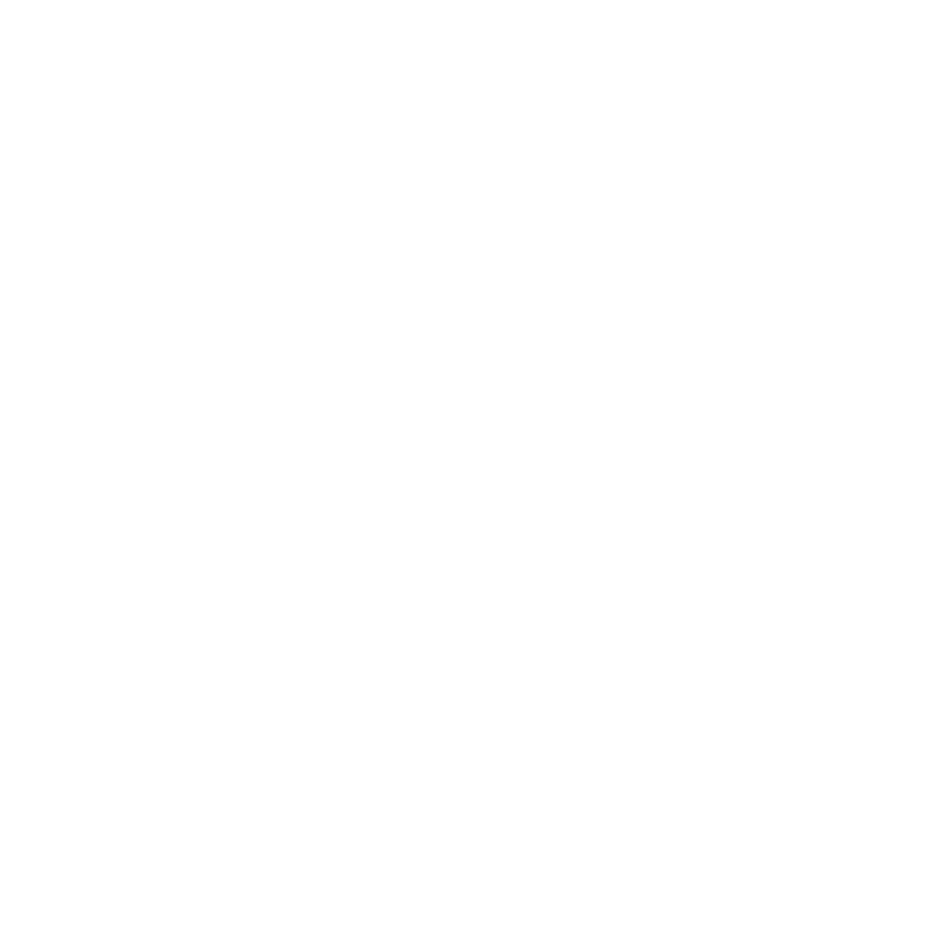
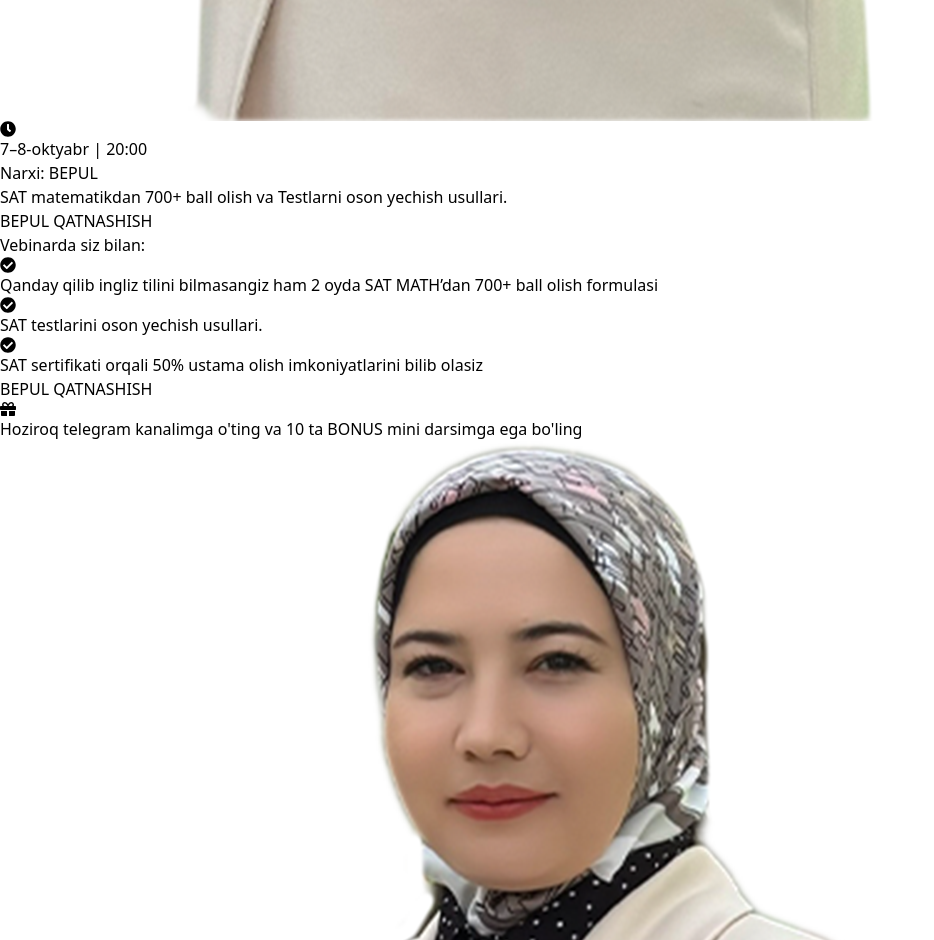
Before and after one commit to MamurovDilmurod/EsseMaster, a React (Vite) app: page / in a window 1280 px wide. Shown: the part 1440-2380 px from the top of the page, without its empty margins (0-934 px from the left). Before the commit the page ends 1364 px from the top, so only its background shows below. Built offline with nearby package versions, Linux system fonts and the light colour scheme.

Commit message:
Update assets, links, and text

```diff
--- a/index.html
+++ b/index.html
@@ -1,13 +1,16 @@
 <!doctype html>
 <html lang="en">
+
 <head>
   <meta charset="UTF-8" />
   <link rel="icon" type="image/svg+xml" href="/vite.svg" />
   <meta name="viewport" content="width=device-width, initial-scale=1.0" />
-    <title>project2</title>
+  <title>Sat Master</title>
 </head>
+
 <body>
   <div id="root"></div>
   <script type="module" src="/src/main.jsx"></script>
 </body>
+
 </html>
--- a/src/components/Header.jsx
+++ b/src/components/Header.jsx
@@ -1,16 +1,16 @@
 import React from "react";
 import { FaCheckCircle, FaClock, FaGift } from "react-icons/fa";
-import image from "../assets/mentor.avif";
+import image from "../assets/IMG_2738.png";
 
 const Header = () => {
     return (
         <header className="w-full bg-white font-thin">
-            <div className="max-w-7xl mx-auto px-6 py-10 grid md:grid-cols-2 gap-12 items-center">
+            <div className="max-w-7xl mx-auto px-6 py-10 grid md:grid-cols-2 md:gap-12 gap-6 items-center">
                 {/* --- MOBIL TEPA BLOK: SANA & NARX BIR QATOR --- */}
                 <div className="md:hidden flex justify-center items-center gap-6 bg-white shadow-md p-2 rounded-xl mb-1 w-full">
                     <p className="flex items-center gap-2 text-lg text-gray-700 font-medium">
                         <FaClock className="text-blue-600 font-semibold" />
-                        29-30-sentabr | 20:00
+                        7–8-oktyabr | 20:00
                     </p>
                     {/* <p className="text-lg text-gray-700 font-medium">
                         Narxi: <span className="text-blue-600 font-bold">BEPUL</span>
@@ -27,13 +27,24 @@
                     />
                 </div>
 
+                {/* Mobileda btn
+                <a
+                    href="https://t.me/+gpMBfd7Ka29iYWMy"
+                    target="_blank"
+                    rel="noopener noreferrer"
+                    className=" justify-center px-8 py-3 bg-blue-500 text-white text-base font-semibold rounded-lg
+                       hover:bg-blue-600 transition-all duration-200 transform hover:scale-105 text-center md:hidden flex"
+                >
+                    BEPUL QATNASHISH
+                </a> */}
+
                 {/* LEFT CONTENT */}
                 <div className="space-y-8">
                     {/* Date & Price DESKTOP ONLY */}
                     <div className="hidden md:flex flex-wrap gap-6 text-gray-700 font-medium">
                         <p className="flex items-center gap-2 text-lg md:text-xl">
                             <FaClock className="text-blue-600" />
-                            29-30-sentabr | 20:00
+                            7–8-oktyabr | 20:00
                         </p>
                         <p className="flex items-center gap-2 text-lg md:text-xl">
                             Narxi: <span className="text-blue-600 font-bold">BEPUL</span>
@@ -42,41 +53,53 @@
 
                     {/* Title */}
                     <h1 className="text-2xl sm:text-3xl md:text-5xl font-extrabold text-gray-900 leading-tight md:leading-snug">
-                        Esse dan <span className="text-blue-600">70+ ball</span> olish va{" "}
-                        <span className="block md:inline">G’azal tahlilining oson usullari</span>
+                        SAT matematikdan <span className="text-blue-600">700+ ball</span> olish va{" "}
+                        <span className="block md:inline">Testlarni oson yechish usullari. </span>
                     </h1>
-
+                    {/* Mobileda btn */}
+                    <a
+                        href="https://t.me/+gpMBfd7Ka29iYWMy"
+                        target="_blank"
+                        rel="noopener noreferrer"
+                        className=" justify-center px-8 py-3 bg-blue-500 text-white text-base font-semibold rounded-lg
+                       hover:bg-blue-600 transition-all duration-200 transform hover:scale-105 text-center md:hidden flex"
+                    >
+                        BEPUL QATNASHISH
+                    </a>
                     {/* Subtitle */}
                     <h2 className="text-xl sm:text-2xl font-semibold text-gray-800">
-                        Webinarda qatnashib:
+                        Vebinarda siz bilan:
                     </h2>
 
                     {/* Benefits */}
                     <ul className="space-y-4 text-gray-700 text-lg sm:text-xl">
                         <li className="flex items-center gap-3">
-                            <FaCheckCircle className="text-blue-500 text-2xl" />
-                            Essedan 75 ball olish
+                            <FaCheckCircle className="text-blue-500 w-5 h-5 sm:w-6 sm:h-6 flex-shrink-0" />
+                            Qanday qilib ingliz tilini bilmasangiz ham 2 oyda SAT MATH’dan 700+ ball olish formulasi
                         </li>
                         <li className="flex items-center gap-3">
-                            <FaCheckCircle className="text-blue-500 text-2xl" />
-                            Grammatikadan 100% natijaga erishish
+                            <FaCheckCircle className="text-blue-500 w-5 h-5 sm:w-6 sm:h-6 flex-shrink-0" />
+                            SAT testlarini oson yechish usullari.
                         </li>
                         <li className="flex items-center gap-3">
-                            <FaCheckCircle className="text-blue-500 text-2xl" />
-                            Ilmiy matnlarni oson ishlash usullarini bilib olasiz
+                            <FaCheckCircle className="text-blue-500 w-5 h-5 sm:w-6 sm:h-6 flex-shrink-0" />
+                            SAT sertifikati orqali 50% ustama olish imkoniyatlarini bilib olasiz
                         </li>
                     </ul>
 
+
                     {/* CTA Button */}
                     <a
-                        href="https://t.me/+O4mz2fx7TQc4ZmYy"
+                        href="https://t.me/+gpMBfd7Ka29iYWMy"
                         target="_blank"
                         rel="noopener noreferrer"
-                        className=" px-8 py-3 bg-blue-500 text-white text-base font-semibold rounded-lg
-                       hover:bg-blue-600 transition-all duration-200 transform hover:scale-105 text-center md:inline-flex hidden"
+                        className="hidden md:inline-flex px-8 py-3 bg-blue-500 text-white text-base font-semibold rounded-lg
+             hover:bg-blue-600 transition-all duration-200 transform hover:scale-105 text-center justify-center"
                     >
                         BEPUL QATNASHISH
                     </a>
+
+
 
                     {/* Bonus Block */}
                     <div className="flex items-center gap-3 bg-gray-100 p-4 rounded-2xl shadow-sm border border-gray-200">
@@ -84,7 +107,7 @@
                         <h3 className="text-gray-700 text-base sm:text-lg">
                             Hoziroq telegram kanalimga o'ting va{" "}
                             <span className="font-semibold text-black">
-                                20 ta BONUS mini darsimga
+                                10 ta BONUS mini darsimga
                             </span>{" "}
                             ega bo'ling
                         </h3>
@@ -100,7 +123,7 @@
                     />
                 </div>
                 <a
-                    href="https://t.me/+O4mz2fx7TQc4ZmYy"
+                    href="https://t.me/+gpMBfd7Ka29iYWMy"
                     target="_blank"
                     rel="noopener noreferrer"
                     className=" justify-center px-8 py-3 bg-blue-500 text-white text-base font-semibold rounded-lg
```
Also changed, not shown: src/assets/IMG_2738.png (added). Lines whose indentation alone changed are shown as unchanged.
